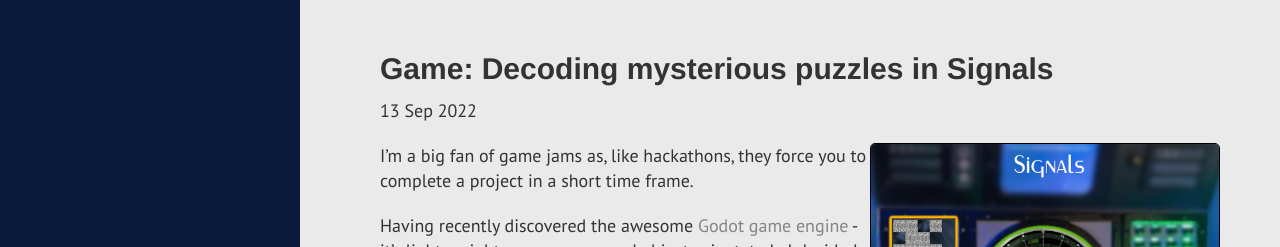
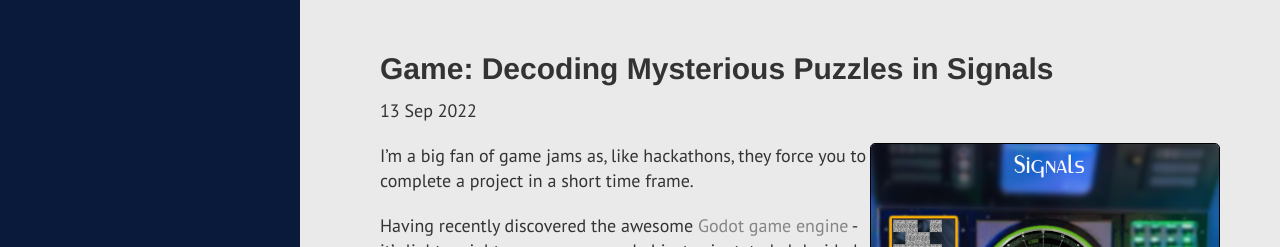
Before and after one commit to mattravenhall/mattravenhall.github.io, a Jekyll site: the page built from _posts/2022-09-13-Signals-Walkthrough.md, in a window 1280 px wide and 900 px high. Shown: the top 247 px of the window. Built offline with Jekyll 4.4.1, drawn with Linux system fonts in a browser that asks for light colours.

```diff
--- a/_posts/2022-09-13-Signals-Walkthrough.md
+++ b/_posts/2022-09-13-Signals-Walkthrough.md
@@ -1,6 +1,6 @@
 ---
 layout: post
-title: "Game: Decoding mysterious puzzles in Signals"
+title: "Game: Decoding Mysterious Puzzles in Signals"
 date: 2022-09-13
 ---
 
```
